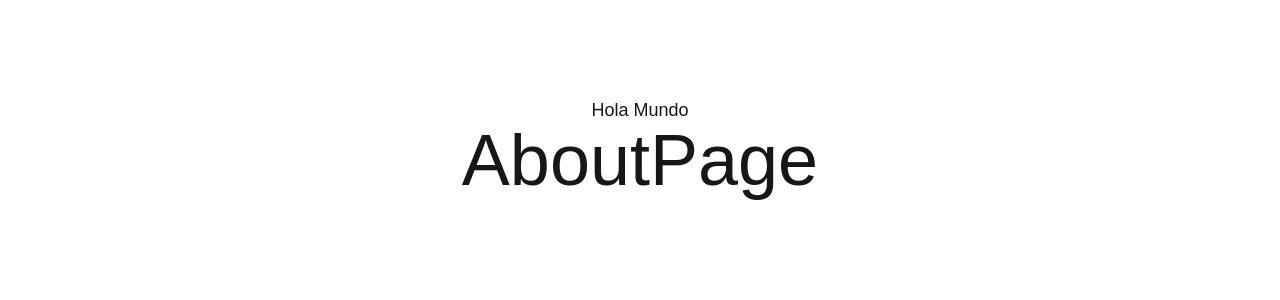
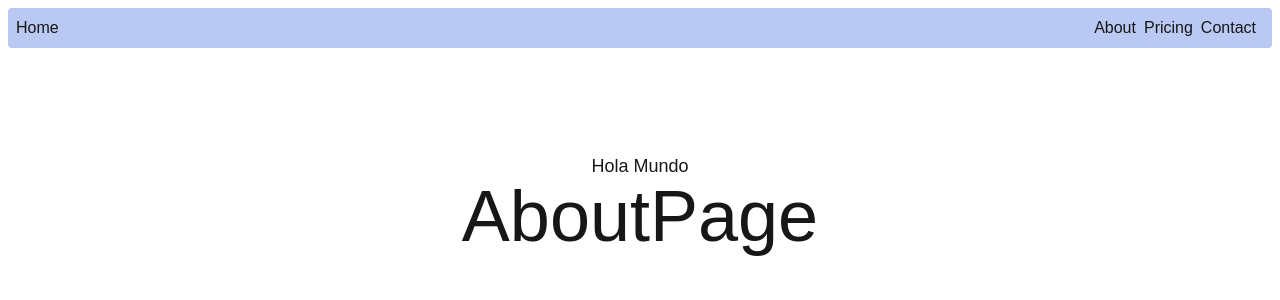
Before and after one commit to jespejo-run-dev/first-steps-nextjs, a Next.js app: page /about in a window 1280 px wide. Shown: the top 300 px of the page. Built offline with nearby package versions, Linux system fonts and the light colour scheme.

Commit message:
Barra de navegacion

```diff
--- a/app/(general)/layout.tsx
+++ b/app/(general)/layout.tsx
@@ -1,14 +1,18 @@
+import { Navbar } from "@/components";
 
 
-export default function AboutLayout({
+export default function GeneralLayout({
  children
 }: {
  children: React.ReactNode;
 }) {
   return (
-    <main className="flex flex-col items-center p-24">
-      <span className="text-lg">Hola Mundo</span>
-      {children}
-    </main>
+    <>
+      <Navbar />
+      <main className="flex flex-col items-center p-24">
+        <span className="text-lg">Hola Mundo</span>
+        {children}
+      </main>
+    </>
   );
 }
--- /dev/null
+++ b/components/index.ts
@@ -0,0 +1,3 @@
+
+
+export * from './navbar/Navbar'
--- /dev/null
+++ b/components/navbar/Navbar.tsx
@@ -0,0 +1,19 @@
+
+export const Navbar = () => {
+
+    console.log('Navbar creado');
+
+  return (
+    <nav className="flex bg-[rgba(29,78,216,0.3)] p-2 m-2 rounded">
+        <span>Home</span>
+
+        <div className="flex flex-1"></div>
+
+        <a className="mr-2" href="/about">About</a>
+        <a className="mr-2" href="/pricing">Pricing</a>
+        <a className="mr-2" href="/contact">Contact</a>
+
+
+    </nav>
+  )
+}
```
